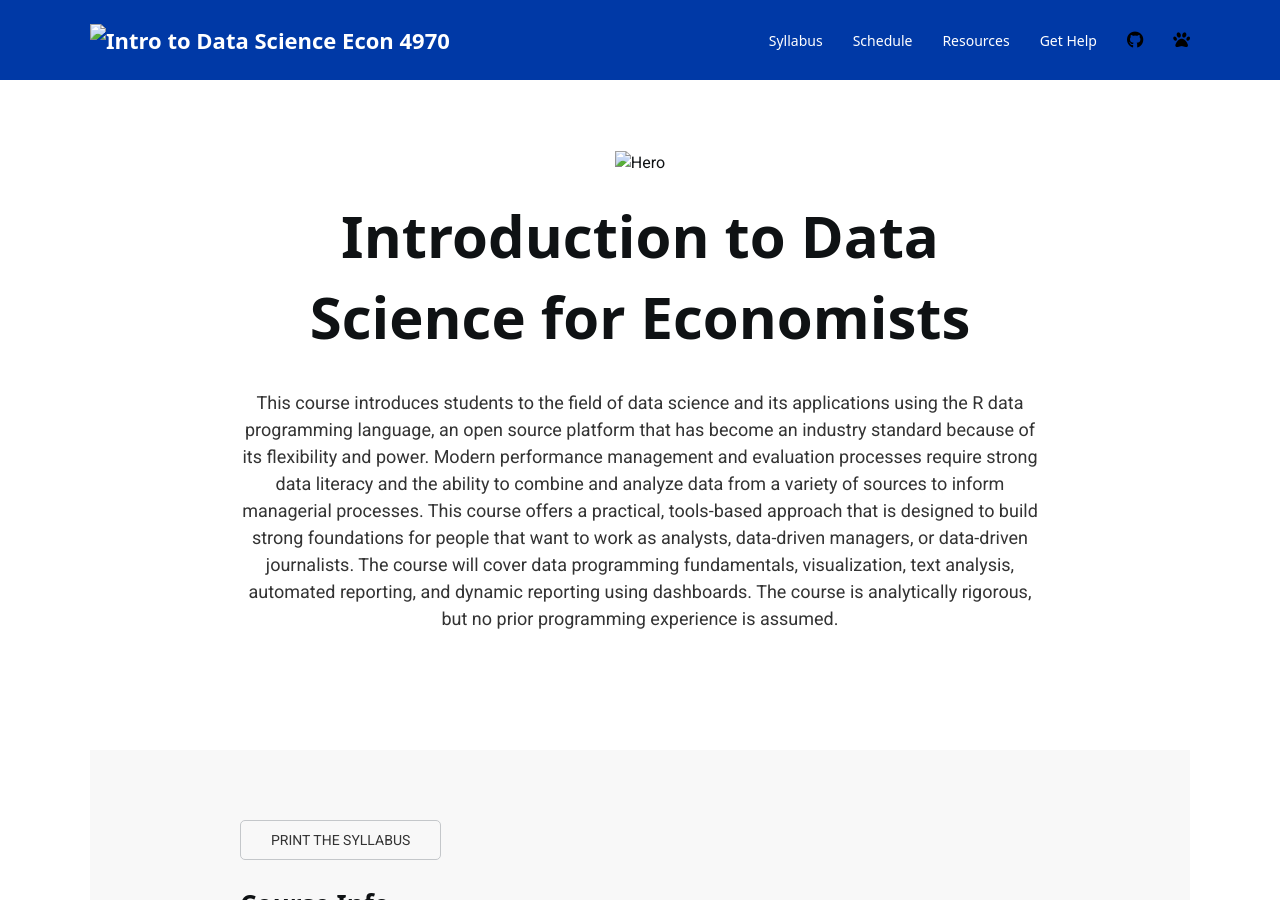
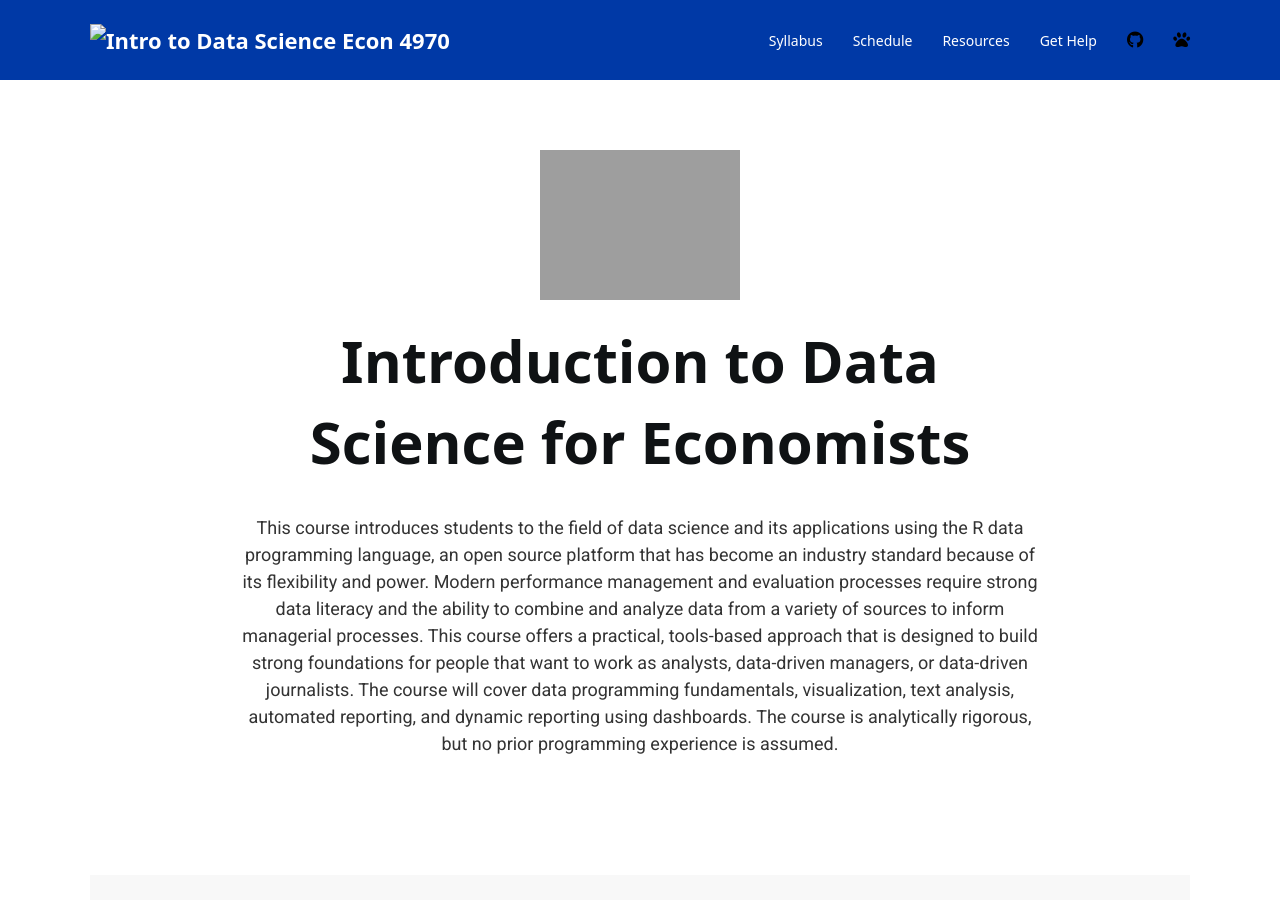
Before and after one commit to lalmada1/Intro-to-Data-Science-Econ-4970, a Jekyll site: the page built from index.md, in a window 1280 px wide and 900 px high. Built offline with Jekyll 4.4.1, drawn with Linux system fonts in a browser that asks for light colours; nearby versions of some CDN libraries; a style sheet for code colours, icons or effects is not loaded.

Commit message:
Update index.html

```diff
--- a/_layouts/index.html
+++ b/_layouts/index.html
@@ -36,7 +36,7 @@ layout: default
 <div class="uk-section section-hero .uk-width-1-1"  data-uk-scrollspy="cls: uk-animation-slide-bottom-medium; repeat: true">
     <div class="uk-container uk-container-small">
         {% if page.index.image %}
-        <p class="hero-image uk-text-center"><img src="{{ site.post_assets | absolute_url }}{{ page.index.image }}" alt="Hero"></p>
+        <p class="hero-image uk-text-center"><img src="{{ site.post_assets | absolute_url }}{{ page.index.img }}" alt="Hero"></p>
         {% endif %}
         <h2 class="uk-heading-hero uk-text-center uk-margin-remove-top uk-margin-remove-bottom " >{{ page.index.title }}</h2>
 
```
